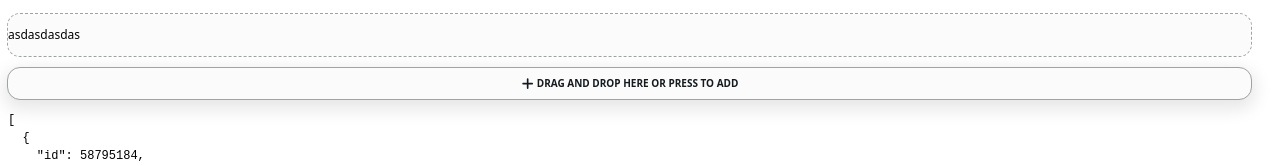
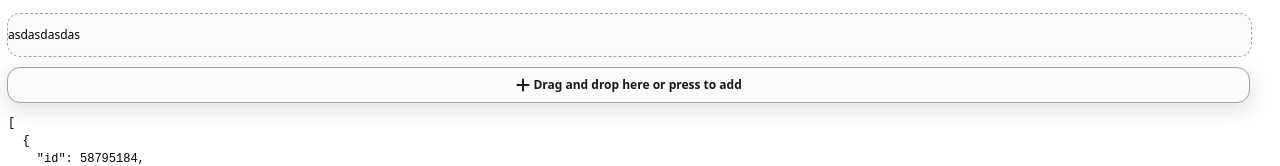
Before and after one commit to Nine-Co-Group/nine-grideditor, a React (Vite) app: page / in a window 1280 px wide. Shown: the top 166 px of the page. Built offline with nearby package versions, Linux system fonts and the light colour scheme.

Commit message:
nge-tool

```diff
--- a/package.json
+++ b/package.json
@@ -1,7 +1,7 @@
 {
   "name": "@nine-co/grideditor-core",
   "license": "GPL-3.0",
-  "version": "0.0.9",
+  "version": "0.0.91",
   "description": "Block style post editor.",
   "author": "George",
   "main": "dist/index.js",
--- a/package/components/area/Area.css
+++ b/package/components/area/Area.css
@@ -90,7 +90,8 @@
         gap: 1rem;
 
         > span:not(.icon) {
-          font-size: var(--nge-font-size-small);
+          font-size: inherit;
+          text-transform: inherit;
         }
       }
     }
--- a/package/components/area/Controls.css
+++ b/package/components/area/Controls.css
@@ -32,10 +32,11 @@
 
     &.nge-tool-remove {
       position: absolute;
-      top: 0.5rem;
-      right: 0.5rem;
+      top: 0;
+      right: 0;
+      translate: 30% -30%;
       z-index: 5;
-      padding: 0.6rem;
+      padding: 0.5rem;
       border-radius: 100%;
       border: none;
 
--- a/package/components/area/tools/Resizer.css
+++ b/package/components/area/tools/Resizer.css
@@ -85,12 +85,21 @@
 
 .nge-area.is-top:first-child
   > .nge-area-controls
+  > .nge-area-resizer.resizeleft,
+.nge-area.is-top:last-child
+  > .nge-area-controls
+  > .nge-area-resizer.resizeright {
+  display: none;
+}
+
+/* .nge-area.is-top:first-child
+  > .nge-area-controls
   > .nge-area-resizer.resizebottomleft,
 .nge-area.is-top:last-child
   > .nge-area-controls
   > .nge-area-resizer.resizebottomright {
   display: block;
-}
+} */
 
 @media (hover: hover) {
   .nge-area-resizer:hover {
--- a/package/components/area/tools/Resizer.tsx
+++ b/package/components/area/tools/Resizer.tsx
@@ -140,7 +140,6 @@ const Resizer = ({ position, onResize, onResizeEnd, ...otherProps }: Props) => {
     onResize(changePx, position);
   }, 25);
 
-  //Use span because browsers has problems otherwise
   return (
     <button
       type="button"
--- a/package/components/section/tools/CreateArea.css
+++ b/package/components/section/tools/CreateArea.css
@@ -8,6 +8,8 @@
   background-color: oklch(var(--nge-background-color-oklch));
   transition: outline-color 0.2s linear, background-color 0.2s linear;
   box-shadow: var(--nge-inline-shadow);
+  font-size: inherit;
+  text-transform: inherit;
 
   &.hidden {
     display: none;
--- a/package/components/ui/Tool.css
+++ b/package/components/ui/Tool.css
@@ -27,7 +27,7 @@ input[type="radio"].input-nge-tool {
   border-radius: var(--nge-border-radius);
   font-weight: var(--nge-tool-font-weight);
   text-transform: var(--nge-tool-text-transform);
-  font-size: var(--nge-font-size-small);
+  font-size: var(--nge-tool-font-size);
   font-family: var(--nge-font-family);
   transition: background-color 0.15s ease-in-out, box-shadow 0.15s ease-in-out,
     border 0.15s ease-in-out, color 0.15s ease-in-out, opacity 0.15s ease-in-out;
--- a/src/App.css
+++ b/src/App.css
@@ -6,7 +6,6 @@
     "Apple Color Emoji", "Segoe UI Emoji";
   --nge-font-base: 300 12px/1.5 var(--nge-font-family);
   --nge-font-weight-bold: 600;
-  --nge-font-size-small: 10px;
 
   --nge-color-good-oklch: 61.18% 0.147 143.24;
   --nge-color-good-dark-oklch: 51.18% 0.147 143.24;
@@ -21,6 +20,7 @@
   --nge-tool-spacing: 0.7rem 1rem;
   --nge-tool-font-weight: var(--nge-font-weight-bold);
   --nge-tool-text-transform: uppercase;
+  --nge-tool-font-size: 10px;
 
   --nge-color-dark-oklch: 21.43% 0.012 235.73;
   --nge-color-bright-oklch: 98.84% 0.001 286.37;
```
